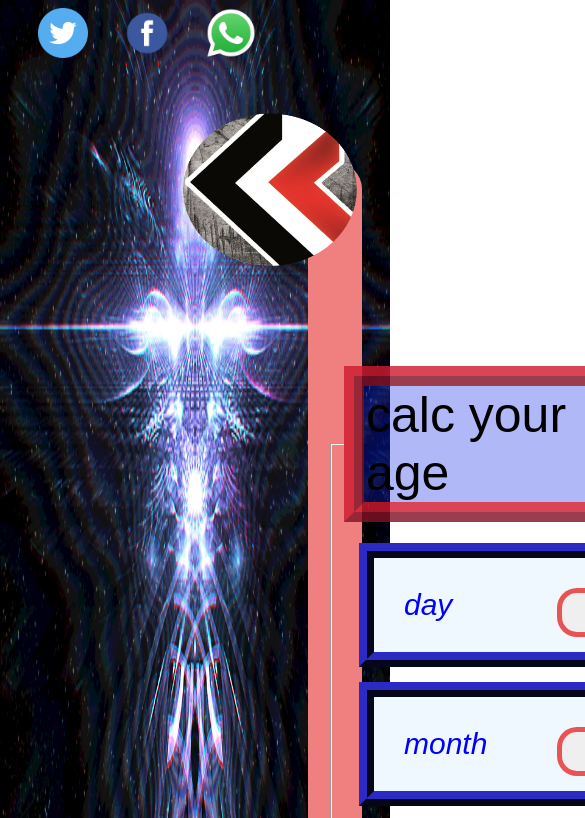
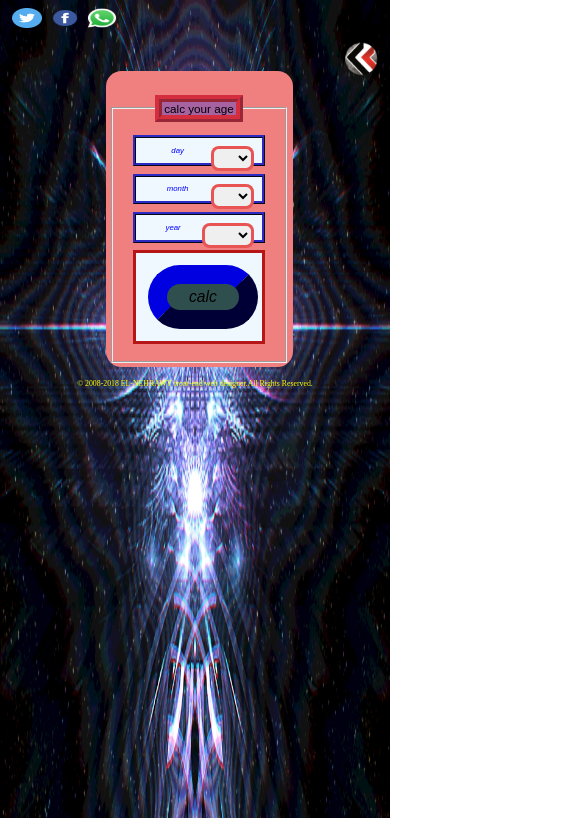
Before and after one commit to elnehrawy/my-first-calc-age, a plain HTML site: page index.html in a window 390 px wide. Shown: the top 818 px of the page, 585 px wide, since content can reach past the window. Drawn offline with Linux system fonts and the light colour scheme.

Commit message:
make my calc responsive

```diff
--- a/age.css
+++ b/age.css
@@ -17,23 +17,25 @@
 
 .dad
 {
-    border-radius: 50px;
-    padding: 20px;
-    margin: 20px;
+    border-radius: 4vw;
+    padding: 1vw;
+    margin: 3vw;
     max-width: 50%;
     background-color: lightcoral;
-    margin-left: 300px;
-    margin-top: 100px;
+    margin-left: 25vw;
+    margin-top: 10vw;
+    text-align: center;
+
 }
 
 legend
 {
     font-family: fantasy;
 
-    font-size: 50px;
+    font-size: 3vw;
     background-color: #0f22e852;
     border-style: ridge;
-    border-width: 20px;
+    border-width: 2vw;
     border-color: #e61919b8;
     color: black;
 
@@ -44,10 +46,10 @@ legend
 
     font-family: fantasy;
     font-style: italic;
-    font-size: 30px;
-    border: 15px ridge midnightblue;
-    padding: 30px;
-    margin: 15px;
+    font-size: 2vw;
+    border: 1vw ridge midnightblue;
+    padding: 2vw;
+    margin: 2vw;
     background-color: aliceblue;
     color: blue;
 
@@ -56,13 +58,13 @@ legend
 
 select
 {
-    padding: 10px;
-    font-size: 15px;
+    padding: 1vw;
+    font-size: 2vw;
     float: right;
-    border-width: 5px;
-    font-weight: 200px;
+    border-width: 1vw;
+    font-weight: 1vw;
     border-color: #e61919b8;
-    border-radius: 20px;
+    border-radius: 2vw;
 }
 
 option
@@ -74,32 +76,32 @@ option
 
 input
 {
-    border-radius: 20px;
-    border: 10px solid black;
-    border-width: 20px;
+    border-radius: 2vw;
+    border: 1vw solid black;
+    border-width: 1vw;
     border-color: #e61919b8;
-    padding: 5px;
-    margin: 10px;
-    font-size: 20px;
+    padding: 1vw;
+    margin: 2vw;
+    font-size: 2vw;
     background-color: aliceblue;
     color: blue;
     text-align: center;
-    font-weight: 200px;
-    max-width: 150px;
-    margin-left: 23px;
+    font-weight: 1vw;
+    max-width: 100%;
+    margin-left: 2vw;
 }
 
 button
 {
-    padding: 20px;
+    padding: 1vw;
     font-family: unset;
     font-style: italic;
-    font-size: 30px;
-    margin: 10px;
-    width: 200px;
+    font-size: 4vw;
+    margin: 1vw;
+    width: 100%;
     background-color: darkslategrey;
-    border-width: 20px;
-    border-radius: 100px;
+    border-width: 5vw;
+    border-radius: 10vw;
     border-color: darkblue;
 
 }
@@ -108,10 +110,10 @@ button
 {
    font-family: fantasy;
     font-style: oblique;
-    font-size: 30px;
-    border: 20px solid #b71616;
-    padding: 20px;
-    margin: 20px;
+    font-size: 2vw;
+    border: 1vw solid #b71616;
+    padding: 2vw;
+    margin: 2vw;
     background-color: aliceblue;
     text-align: center;
     color: white;
@@ -133,7 +135,8 @@ span
 a
 {
 
-    margin-left: 30px;
+    margin-left: 1vw;
+
 }
 #elnehrawy
 {
@@ -142,16 +145,25 @@ a
 }
 #elnehrawylogo
 {
-    width: 200px;
-    height: 300px;
+    width: 10%;
+    height: auto;
+    float: right;
 }
 .copy
 {
     color: yellow;
     text-align: center;
-    margin-top: 50px;
+    margin-top: 3vw;
+    font-size: 2vw;
 }
 #fram
 {
     width: 100%;
 }
+img
+{
+    width: 8%;
+    height: 5vw;
+
+
+}
--- a/index.html
+++ b/index.html
@@ -8,7 +8,7 @@
 
     </head>
     <body>
-        <img id="background" width="100%" heigth="100%" src= "photo/spirit_by_skymonk-d4e4rrh.gif" alt="background photo">
+        <img id="background" style="max-width: 100%" height="auto" src= "photo/spirit_by_skymonk-d4e4rrh.gif" alt="background photo">
         <div>
             <a href="https://twitter.com/login?lang=ar" target="_blank"><img src="photo/twitter-logo-final.png" alt="twitter logo" width="50px" height="50px"></a>
             <a href="https://ar-ar.facebook.com/login/" target="_blank"><img src="photo/logo-facebook.png" alt="facebook logo" width="50px" height="50px"></a>
```
